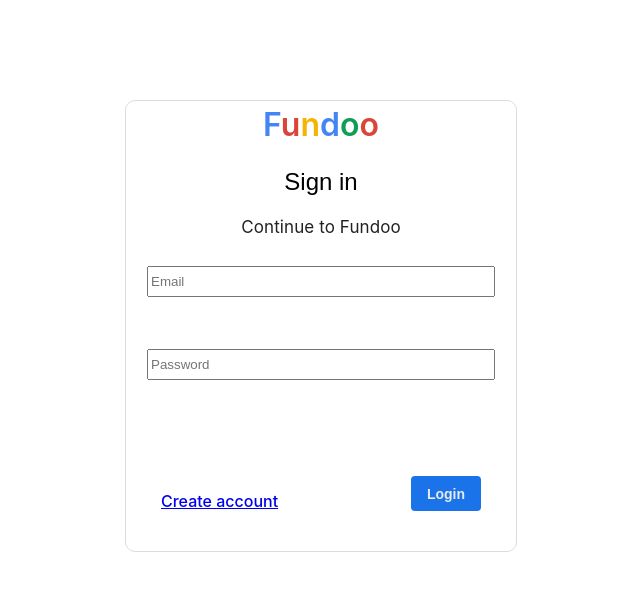
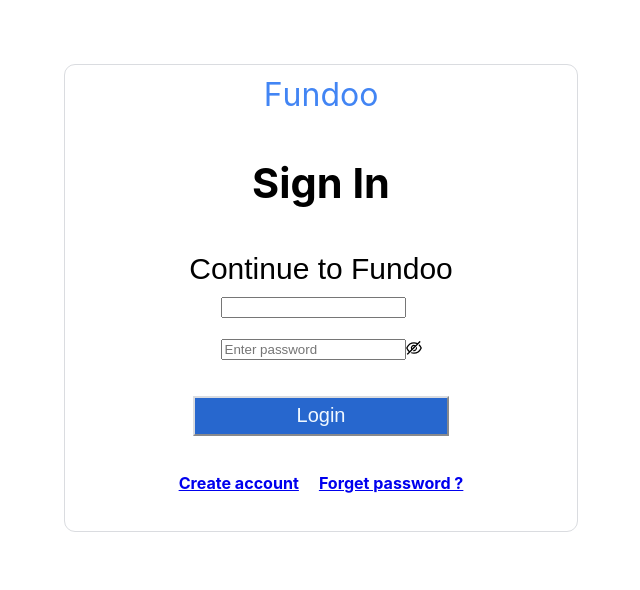
Before and after one commit to roshan1718/FundooNotes, a React (Create React App) app: page / in a window 1280 px wide. Shown: the top 590 px of the page, without its empty margins (319-959 px from the left). Built offline with nearby package versions, Linux system fonts and the light colour scheme.

Commit message:
Modify: code to login page

```diff
--- a/src/component/login/login.jsx
+++ b/src/component/login/login.jsx
@@ -1,88 +1,115 @@
 import React from "react";
-import { Input } from 'antd';
-import { Link } from 'react-router-dom';
+import { Input, Button } from "antd";
+import { Link } from "react-router-dom";
 
 import "./login.scss";
-import user_service from '../../services/userService';
-
+import UserService from "../../services/userService";
 
 export default class Login extends React.Component {
+  constructor(props) {
+    super(props);
+    this.state = {
+      email: null,
+      password: null,
 
-    constructor(props)
-    {
-        super(props)
-        this.state={
-            email:'',
-            password:''
-        }
+      formErrors: {
+        errorEmail: "",
+        errorPassword: "",
+      },
+    };
+  }
+
+  onValueChange = (e) => {
+    let emailValidation = /^[a-zA-Z0-9.!#$%&’*+/=?^_`{|}~-]+@[a-zA-Z0-9-]+(?:\.[a-zA-Z0-9-]+)*$/;
+    let passwordValidation = /^(?=.*[a-z])(?=.*[A-Z])(?=.*\d)(?=.*[@$!%*?&])[A-Za-z\d@$!%*?&]{8,}$/;
+    this.setState({
+      [e.target.name]: e.target.value,
+    });
+    let inputs = this.state.formErrors;
+
+    switch (e.target.name) {
+      case "email":
+        inputs.errorEmail =
+          emailValidation.test(e.target.value) === true
+            ? ""
+            : "Enter Valid email";
+        break;
+      case "password":
+        inputs.errorPassword =
+          passwordValidation.test(e.target.value) === true
+            ? ""
+            : "Enter Valid password";
+        break;
+
+      default:
+        break;
     }
+  };
 
-    ChangeEmail = (e) => {
-        this.setState({
-            email:e.target.value
-        },() => {console.log(this.state);})
-      }
+  onSubmit = (event) => {
+    event.preventDefault();
+    let userData = {
+      email: this.state.email,
+      password: this.state.password,
+      cartId: "",
+    };
+    UserService.login(userData).then((data) => {
+      console.log(data);
+    });
+  };
 
-      ChangePassword = (e) => {
-        this.setState({
-            password:e.target.value
-        },() => {console.log(this.state);})
-      }
-
-      onLogin = () =>{
-        let userData = {
-            email: this.state.email,
-            password: this.state.password
-          };
-          user_service.login(userData).then((data) =>{
-                console.log('data after login', data);
-          }).catch(error=>{
-          })
-        }
-
-
-    render() {
-        const{email, password} = this.state;
-    return(
-        <div className="body">
-            <div className="frame">
-            <div className="fundoo">
-                <span className="f">F</span>
-                <span className="u">u</span>
-                <span className="n">n</span>
-                <span className="d">d</span>
-                <span className="o">o</span>
-                <span className="u">o</span>
-            </div>
-                <span className="sign-in">
-                    Sign in
-                </span>
-                <span className="fundoo-text">
-                        Continue to Fundoo
-                </span>
-                <Input
-                    className="input"
-                    label="Email"
-                    placeholder="Email"
-                    value={email}
-                    onChange={this.ChangeEmail}/>
-                <Input
-                    className="input"
-                    label="Password"
-                    placeholder="Password"
-                    autoComplete="current-password"
-                    value={password}
-                    onChange={this.ChangePassword}/>
-                <div className="create-account">
-                <Link to="/signUp">Create account</Link>
-                </div>
-                <button
-                className="login"
-                onClick={this.onLogin}>
-                    Login
-                </button>
-            </div>
+  render() {
+    return (
+      <div className="outerCard">
+        <div className="fundooAlign">
+          <div className="Fcolor">F</div>
+          <div className="Fcolor">u</div>
+          <div className="Fcolor">n</div>
+          <div className="Fcolor">d</div>
+          <div className="Fcolor">o</div>
+          <div className="Fcolor">o</div>
         </div>
-        )
-    }
+        <div className="font1">
+          <h5>Sign In</h5>
+        </div>
+        <div className="font2">
+          <h7>Continue to Fundoo</h7>
+        </div>
+        <div className="textFiled">
+          <div className="inputEmail">
+            <Input label="E-mail" name="email" onChange={this.onValueChange} />
+            <p className="errorMessage">{this.state.formErrors.errorEmail}</p>
+          </div>
+          <div className="inputPass">
+            <Input.Password
+              placeholder="Enter password"
+              label="Password"
+              type="password"
+              name="password"
+              onChange={this.onValueChange}
+            />
+            <p className="errorMessage">
+              {this.state.formErrors.errorPassword}
+            </p>
+          </div>
+        </div>
+        <br />
+        <Button className="loginbtn" type="submit" onClick={this.onSubmit}>
+          Login
+        </Button>
+        <div className="links">
+          <div>
+            <Link to="/signup">
+              <h6>Create account</h6>
+            </Link>
+          </div>
+          <div className="forgetText">
+            <Link to="/forgetPass">
+              <h6>Forget password ?</h6>
+            </Link>
+          </div>
+        </div>
+      </div>
+    );
+  }
 }
--- a/src/component/login/login.scss
+++ b/src/component/login/login.scss
@@ -1,89 +1,71 @@
-@mixin  text($size,$width,$lign-height) {
-    font-size: $size;
-    font-weight: $width;
-    line-height: $lign-height;
+.outerCard {
+  width: 40%;
+  align-items: center;
+  display: flex;
+  flex-direction: column;
+  justify-content: center;
+  height: 50%;
+  border: 1px solid #dadce0;
+  border-radius: 11px;
+  margin: auto;
+  margin-top: 5%;
 }
-@mixin  color($color) {
-    color: $color;
+.fundooAlign {
+  display: flex;
+  justify-content: center;
+  font-size: xx-large;
+  margin-top: 2%;
 }
-.body{
-    display: flex;
-    flex-direction: column;
-    align-items: center;
-    position: relative;
+.Fcolor {
+  color: rgb(66, 133, 244);
 }
-.frame{
-    display: flex;
-    flex-direction: column;
-    align-items: center;
-    margin-top: 100px;
-    width: 390px;
-    height: 450px;
-    border: 1px #DADCE0 solid;
-    border-radius: 10px;
-    position: relative;
+.font1 {
+  margin-top: -5%;
+  font-weight: bold;
+  color: black;
+  font-size: 50px;
 }
-.fundoo{
-    @include text(xx-large,640,1.5);
+.font2 {
+  margin-top: -5%;
+  color: black;
+  font: 30px Arial, sans-serif;
 }
-.f
-{
-    @include color(#4285F4);
+.textFiled {
+  margin-top: 2%;
 }
-.u
-{
-    @include color(#DB4437);
+.inputEmail {
+  width: fit-content;
 }
-.n
-{
-    @include color(#F4B400);
+.inputPass {
+  width: 100%;
+  margin-top: 10%;
 }
-.d
-{
-    @include color (#4285F4);
+.textWidth {
+  width: 90%;
 }
-.o
-{
-    @include color( #0F9D58);
+.errorMessage {
+  color: #e92a44;
 }
-
-.fundoo-text{
-    @include text(17px,400,1.5);
-    color: #202124;
-    letter-spacing: .1px;
+.links {
+  display: flex;
+  justify-content: space-between;
+  font-size: x-large;
+  color: rgb(4, 4, 253);
 }
-.sign-in{
-    margin: 17px 0px;
-    font-family: 'Google Sans','Noto Sans Myanmar UI',arial,sans-serif;
-    @include text(24px,400,1.3333);
+.forgetText {
+  flex-direction: row-reverse;
+  margin-left: 20px;
 }
-.input{
-    width: 340px;
-    height: 25px;
-    margin: 26px !important;
+.loginbtn {
+  height: 40px;
+  width: 50%;
+  background-color: rgb(39, 103, 206);
+  border-color: #dadce0;
+  color: aliceblue;
+  font-size: 20px;
 }
-.create-account{
-    position: absolute;
-    bottom: 40px;
-    left: 35px;
-    font-weight: 500;
-    color: #297CE9;
-    cursor: pointer;
-}
-.login{
-    position: absolute;
-    bottom: 40px;
-    right: 35px;
-    width: 70px;
-    height: 35px;
-    border-radius: 4px;
-    border: 0;
-    font-size: 14px;
-    font-weight: 550;
-    color: #e7eaee;
-    background-color: #1A73E8;
-    outline: none;
-}
-.login:hover{
-    background-color: #0d64ce;
-}
+// @media screen and (max-width: 600px) {
+//   .loginCard {
+//     border: none;
+//   }
+// }
```
Also changed, not shown: 1 other file (tests, documents, lock files or other folders).
